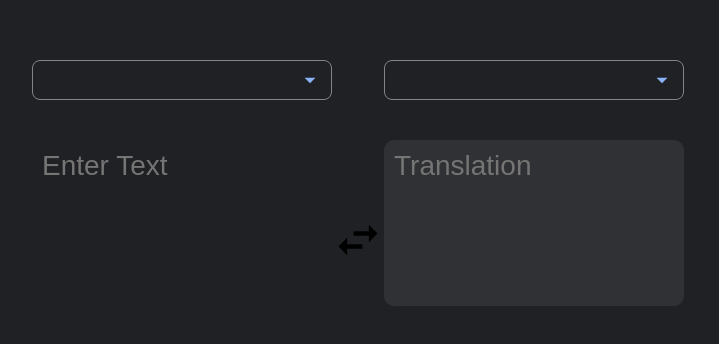
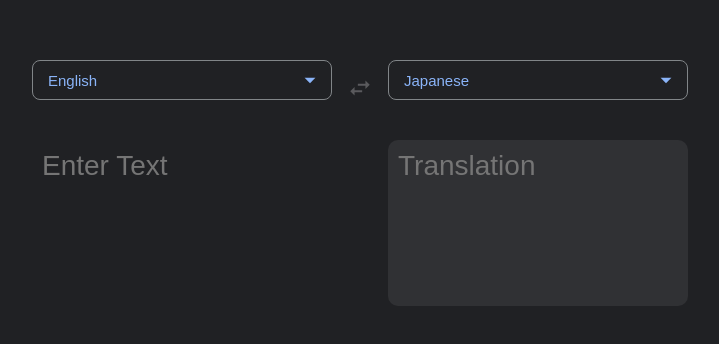
Before and after one commit to echizenyayota/deepl-translate-clone, a React (Create React App) app: page / in a window 1280 px wide. Shown: the part 160-504 px from the top of the page, without its empty margins (282-1001 px from the left). Built offline with nearby package versions, Linux system fonts and the light colour scheme.

Commit message:
28:35 switch English to Polish with useState hook

```diff
--- a/src/App.js
+++ b/src/App.js
@@ -2,13 +2,30 @@
 import Arrows from "./components/Arrows";
 import Button from "./components/Button";
 import Modal from "./components/Modal";
+import { useState } from "react";
 
 const App = () => {
+  const [inputLanguage, setInputLanguage] = useState("English");
+  const [outputLanguage, setOutputLanguage] = useState("Japanese");
+
+  const handleClick = () => {
+    setInputLanguage(outputLanguage);
+    setOutputLanguage(inputLanguage);
+  }
+
   return (
     <div className="app">
-      <TextBox style="input" />
-        <Arrows />
-      <TextBox style="output" />
+      <TextBox
+        selectedLanguage={inputLanguage}
+        style="input"
+      />
+        <div className="arrow-container" onClick={handleClick}>
+          <Arrows />
+        </div>
+      <TextBox
+        selectedLanguage={outputLanguage}
+        style="output"
+      />
     </div>
   );
 }
--- a/src/components/SelectDropDown.js
+++ b/src/components/SelectDropDown.js
@@ -1,7 +1,7 @@
-const SelectDropDown = () => {
+const SelectDropDown = ({ selectedLanguage }) => {
   return (
     <div className="select-drop-down">
-      <input />
+      <input value={selectedLanguage} />
       <div className="down-arrow">
         <svg
             focusable="false"
--- a/src/components/TextBox.js
+++ b/src/components/TextBox.js
@@ -1,9 +1,11 @@
 import SelectDropDown from "./SelectDropDown";
 
-const TextBox = ({ style }) => {
+const TextBox = ({ selectedLanguage, style }) => {
   return (
     <div className={style}>
-      <SelectDropDown />
+      <SelectDropDown
+        selectedLanguage={selectedLanguage}
+      />
       <textarea
         placeholder={style === "input" ? "Enter Text" : "Translation" }
         disabled={style === "output"}
--- a/src/index.css
+++ b/src/index.css
@@ -68,3 +68,13 @@
   height: 26px;
   fill: #8ab4f8;
 }
+
+.arrow-container {
+  padding: 15px;
+}
+
+.arrow-container svg {
+  width: 26px;
+  height: 26px;
+  fill: #5a5a5d;
+}
```
